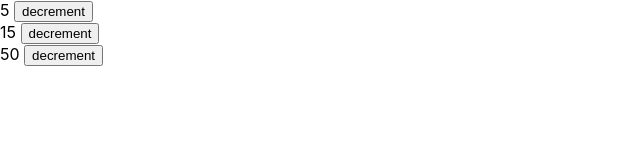
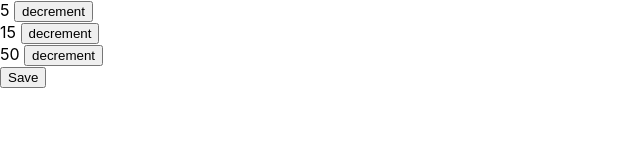
Before and after one commit to shahidsarker/ttp-residency-react-basics, a React (Create React App) app: page / in a window 1280 px wide. Shown: the top 160 px of the page, without its empty margins (0-640 px from the left). Built offline with nearby package versions, Linux system fonts and the light colour scheme.

Commit message:
EventExample

```diff
--- a/src/App.js
+++ b/src/App.js
@@ -2,6 +2,19 @@ import React, { Component } from "react";
 import ContactCard from "./ContactCard";
 import Decrement from "./Decrement";
 import "./App.css";
+
+class EventExample extends Component {
+  save() {
+    alert("clicked save!");
+  }
+  render() {
+    return (
+      <div>
+        <button onClick={this.save}>Save</button>
+      </div>
+    );
+  }
+}
 
 class App extends Component {
   render() {
@@ -10,6 +23,7 @@ class App extends Component {
         <Decrement start={5} />
         <Decrement start={15} />
         <Decrement start={50} />
+        <EventExample />
       </>
     );
   }
```
